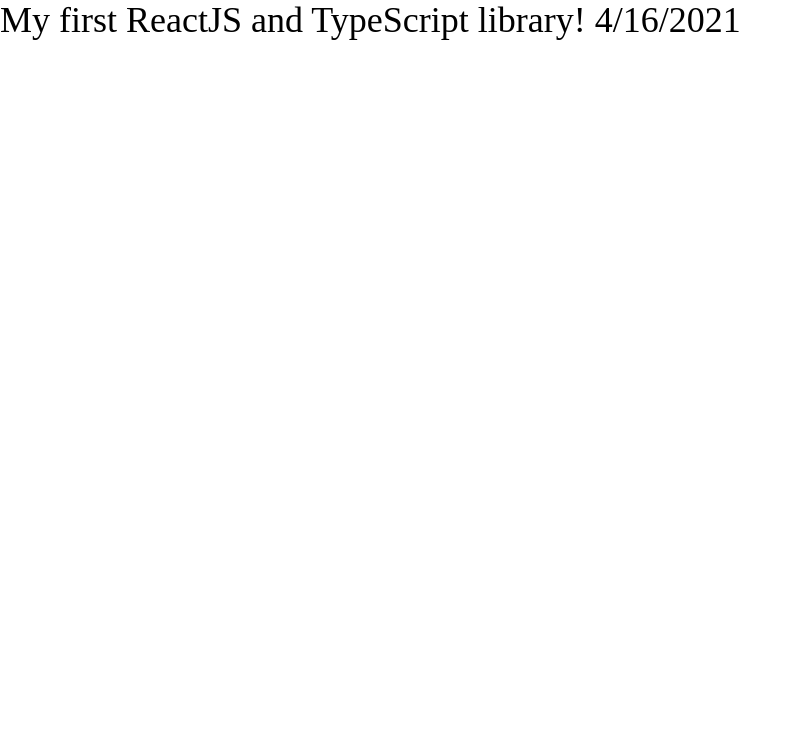
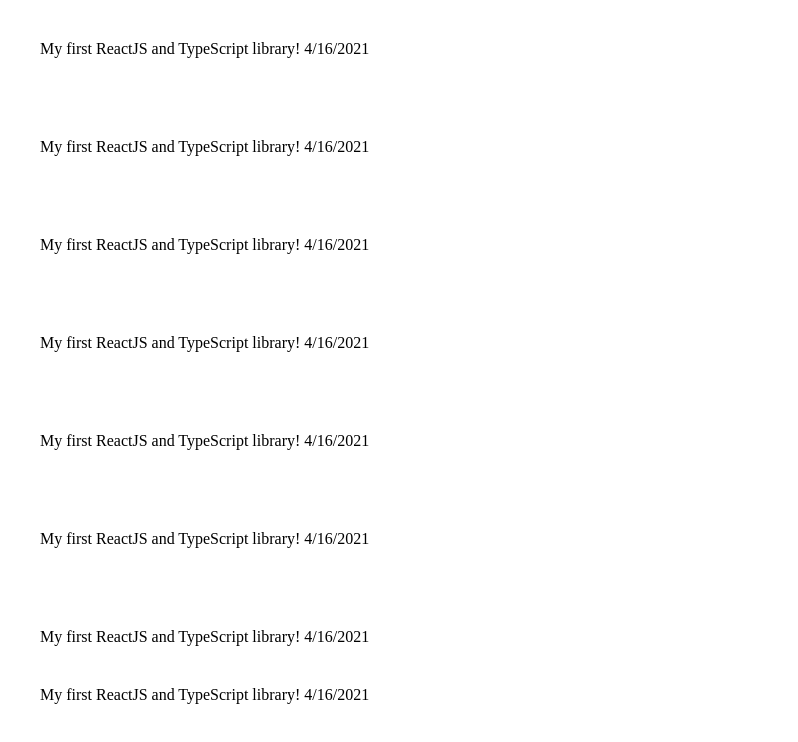
Before and after one commit to holistic-ux/hui-react-components, a React app: page / in a window 1280 px wide. Shown: the top 742 px of the page, without its empty margins (0-798 px from the left). Built offline with nearby package versions, Linux system fonts and the light colour scheme.

Commit message:
Tailwind colors and font sizes configuration via css custom properties added, error with eslint-ts fixed and now webpack dev server work in local ip to be able to see the project in local network devices

```diff
--- a/src/assets/styles/main.css
+++ b/src/assets/styles/main.css
@@ -19,6 +19,36 @@
     font-family: var(--primary-font), var(--secondary-fonts),
       var(--default-fonts);
   }
+  html {
+    @apply text-r-xs 2xl:text-r-2xl 3xl:text-r-3xl;
+  }
+  h1 {
+    @apply text-6xl;
+  }
+  h2 {
+    @apply text-5xl;
+  }
+  h3 {
+    @apply text-4xl;
+  }
+  h4 {
+    @apply text-3xl;
+  }
+  h5 {
+    @apply text-2xl;
+  }
+  h6 {
+    @apply text-xl;
+  }
+  a {
+    @apply text-link hover:underline hover:text-link-hover;
+  }
+  a:visited {
+    @apply text-link-visited hover:underline hover:text-link-hover;
+  }
+  a:focus {
+    @apply border-2 border-link border-dashed px-1;
+  }
 }
 /* END Tailwind personalization */
 
--- a/src/assets/styles/vars/colors.css
+++ b/src/assets/styles/vars/colors.css
@@ -6,12 +6,13 @@
   --black: #333333;
   --black-pure: #000000;
   --black-opacity: #00000030;
+
   --white: #f4f4f4;
   --white-pure: #ffffff;
   --white-opacity: #ffffff30;
 
+  --gray: #c3c3c3;
   --gray-light: #f4f4f4;
-  --gray: #c3c3c3;
   --gray-dark: #777777;
   --gray-darker: #555555;
 
@@ -28,7 +29,7 @@
   --secondary-light: #d9b0ff;
   --secondary-dark: #8327b1;
   --secondary-darker: #522978;
-  --primary-opacity: #a855f730;
+  --secondary-opacity: #a855f730;
   --secondary-hover: var(--secondary-dark);
   --text-above-secondary: var(--secondary-darker);
   --text-above-secondary-hover: var(--white);
@@ -73,23 +74,24 @@
   --text-above-error-hover: var(--white);
 
   --link-color: var(--primary);
-  --link-visited-color: var(--primary-darker);
-  --link-color-hover: var(--primary-dark);
+  --link-visited-color: var(--primary-dark);
+  --link-hover-color: var(--primary-dark);
 
   --heading-color: var(--black);
-  --heading-color-hover: var(--heading-color);
+  --heading-hover-color: var(--heading-color);
 
   --text-color: var(--black);
-  --text-color-secondary: var(--gray-dark);
+  --text-secondary-color: var(--gray-dark);
 
   --disabled-bg-color: var(--gray);
   --disabled-text-color: var(--gray-darker);
 
-  --border-color: var(--primary);
-  --border-color-light: var(--gray);
-  --border-color-dark: var(--gray-darker);
+  --border-color: var(--gray);
+  --border-dark-color: var(--gray-darker);
 
   --ghost-bg: #f9fcff;
+
+  --default-ring-color: var(--primary);
 }
 
 /* END Colors base */
--- a/src/assets/styles/vars/fonts.css
+++ b/src/assets/styles/vars/fonts.css
@@ -3,7 +3,46 @@
  * based on custom properties (a.k.a CSS Variables).
 */
 :root {
-  --primary-font: 'Montserrat';
+  /* Families */
+  --primary-font: Montserrat;
   --secondary-fonts: Arial, Helvetica;
   --default-fonts: sans-serif;
+
+  /* Root element font size and line height */
+  --r-xs-font-size: 14px;
+  --r-xs-line-height: 16px;
+  --r-2xl-font-size: 16px;
+  --r-2xl-line-height: 18px;
+  --r-3xl-font-size: 18px;
+  --r-3xl-line-height: 20px;
+
+  /* General font size */
+  --xs-font-size: 0.75rem;
+  --sm-font-size: 0.875rem;
+  --base-font-size: 1rem;
+  --lg-font-size: 1.125rem;
+  --xl-font-size: 1.25rem;
+  --two-xl-font-size: 1.5rem;
+  --three-xl-font-size: 1.875rem;
+  --four-xl-font-size: 2.25rem;
+  --five-xl-font-size: 2.5rem;
+  --six-xl-font-size: 2.875rem;
+  --little-display-font-size: 3rem;
+  --display-font-size: 4rem;
+  --big-display-font-size: 5rem;
+
+  /* General line height */
+  --xs-line-height: 1rem;
+  --sm-line-height: 1.25rem;
+  --base-line-height: 1.5rem;
+  --lg-line-height: 1.75rem;
+  --xl-line-height: 1.75rem;
+  --two-xl-line-height: 2rem;
+  --three-xl-line-height: 2.25rem;
+  --four-xl-line-height: 2.5rem;
+  --five-xl-line-height: 1;
+  --six-xl-line-height: 1;
+  --little-display-line-height: 1;
+  --display-line-height: 1;
+  --big-display-line-height: 1;
 }
--- a/src/components/Title/index.tsx
+++ b/src/components/Title/index.tsx
@@ -1,10 +1,34 @@
+/* eslint-disable react/jsx-no-target-blank */
 import React from 'react';
 import './title.css';
 
 const Title: React.FC = () => (
-  <h1 className="hui-title">
-    My first ReactJS and TypeScript library! {new Date().toLocaleDateString()}
-  </h1>
+  <>
+    <h1 className="hui-title">
+      My first ReactJS and TypeScript library! {new Date().toLocaleDateString()}
+    </h1>
+    <h2 className="hui-title">
+      My first ReactJS and TypeScript library! {new Date().toLocaleDateString()}
+    </h2>
+    <h3 className="hui-title">
+      My first ReactJS and TypeScript library! {new Date().toLocaleDateString()}
+    </h3>
+    <h4 className="hui-title">
+      My first ReactJS and TypeScript library! {new Date().toLocaleDateString()}
+    </h4>
+    <h5 className="hui-title">
+      My first ReactJS and TypeScript library! {new Date().toLocaleDateString()}
+    </h5>
+    <h6 className="hui-title">
+      My first ReactJS and TypeScript library! {new Date().toLocaleDateString()}
+    </h6>
+    <p className="hui-title">
+      My first ReactJS and TypeScript library! {new Date().toLocaleDateString()}
+    </p>
+    <a className="hui-title" href="https://google.com" target="_blank">
+      My first ReactJS and TypeScript library! {new Date().toLocaleDateString()}
+    </a>
+  </>
 );
 
 export default Title;
--- a/src/components/Title/title.css
+++ b/src/components/Title/title.css
@@ -1,3 +1,3 @@
 .hui-title {
-  @apply text-4xl;
+  @apply p-10;
 }
--- a/webpack.dev.config.ts
+++ b/webpack.dev.config.ts
@@ -76,9 +76,11 @@
   devServer: {
     contentBase: path.join(__dirname, 'build'),
     historyApiFallback: true,
+    host: '0.0.0.0',
     port: 3030,
     open: true,
     hot: true,
+    useLocalIp: true,
   },
 };
 
--- a/webpack.production.config.js
+++ b/webpack.production.config.js
@@ -1,3 +1,4 @@
+/* eslint-disable @typescript-eslint/no-var-requires */
 const path = require('path');
 const ForkTsCheckerWebpackPlugin = require('fork-ts-checker-webpack-plugin');
 const ESLintPlugin = require('eslint-webpack-plugin');
```
Also changed, not shown: tailwind.config.js (+174 -24 lines), tsconfig.json (+7 -1 lines).
